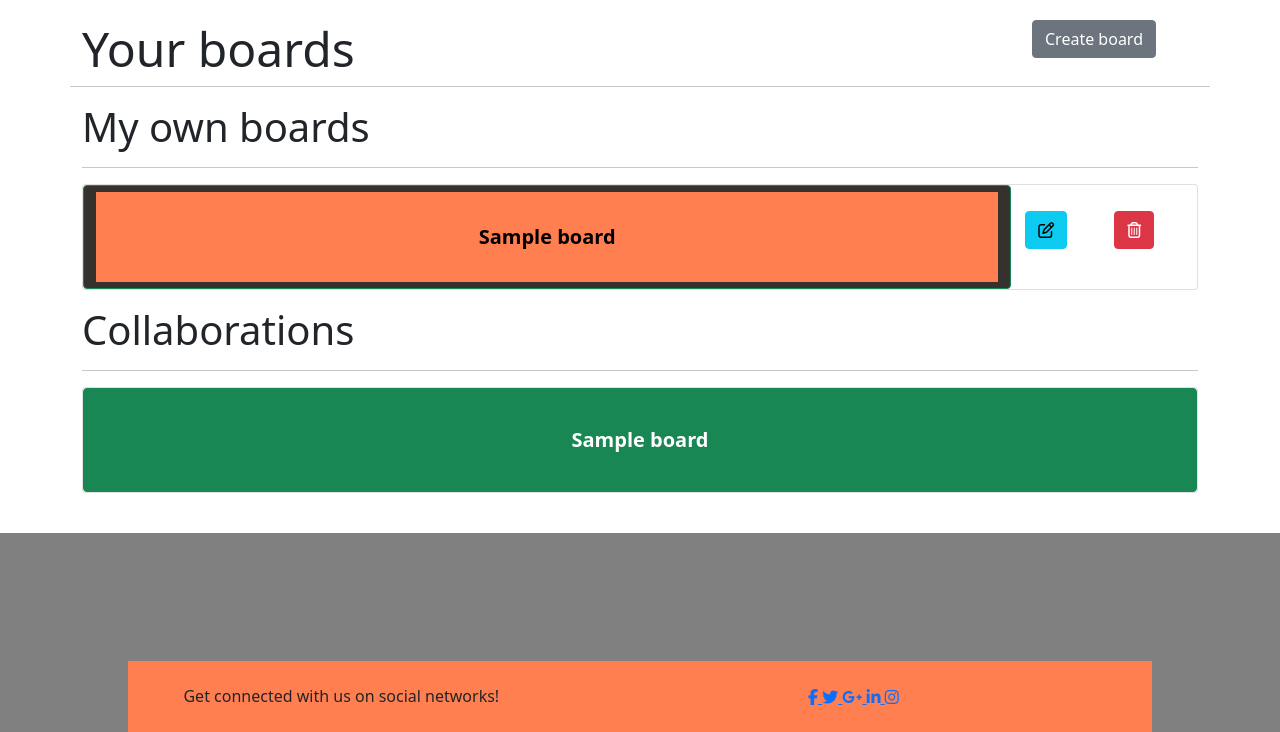
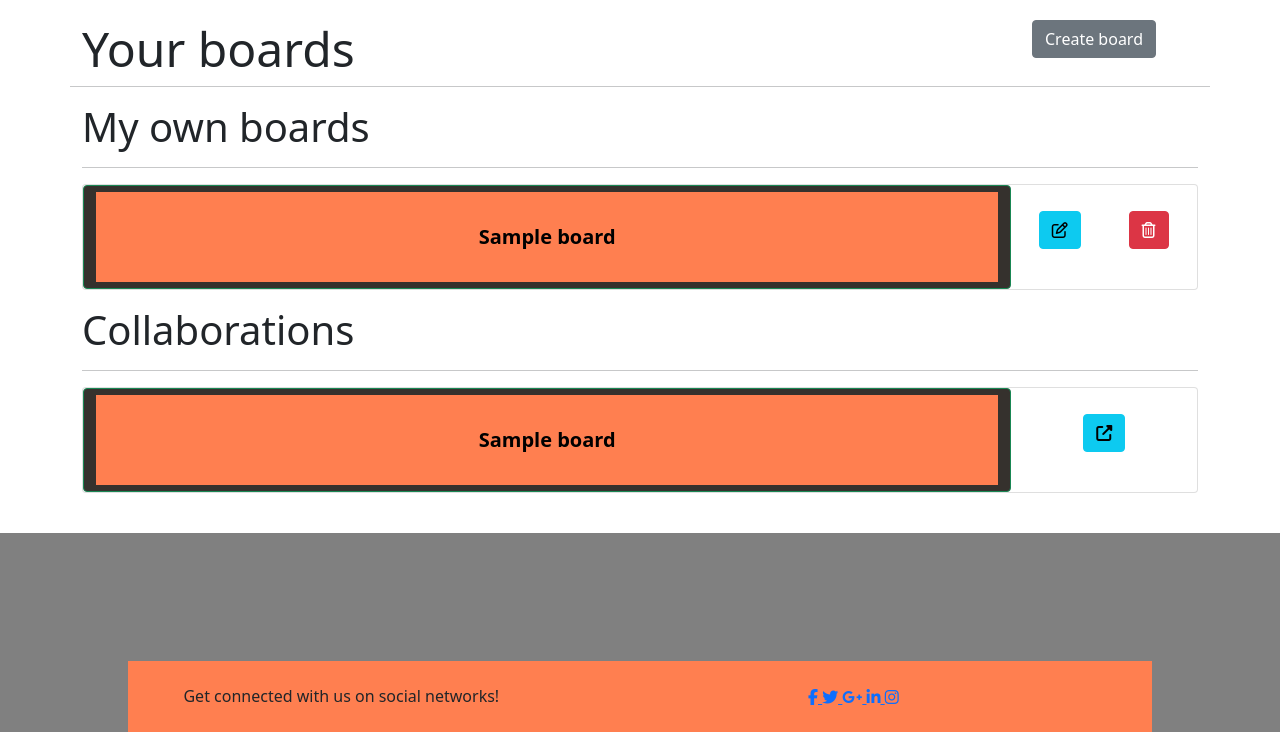
Before and after one commit to frangrande91/TP_Metod, a Django app: page /tasks/board-list/ in a window 1280 px wide. Shown: the part 56-788 px from the top of the page. Run offline with Django 3.2, Linux system fonts and the light colour scheme; a user stored in the database is signed in; tables that the repository leaves empty hold one stand-in row (values such as "Sample post"); some libraries are stand-ins or nearby versions.

Commit message:
Colaboration functionality completed

```diff
--- a/tasks/models.py
+++ b/tasks/models.py
@@ -26,6 +26,14 @@ class Board(models.Model):
 
         return is_owner
 
+    def is_collaborate(self, user):
+        team = self.team.all()
+
+        for col in team:
+            if col.id == user.id:
+                return True
+
+        return False
 
 class Category(models.Model):
     id = models.AutoField(primary_key=True)
--- a/tasks/url.py
+++ b/tasks/url.py
@@ -20,4 +20,5 @@ urlpatterns = [
     path('board-create/', login_required(views.BoardCreate.as_view()), name="board-create"),
     path('board-delete/<str:pk>/', login_required(views.BoardDelete.as_view()), name="board-delete"),
     path('board-update/<str:pk>/', login_required(views.board_update), name="board-update"),
+    path('board-collaboration-exit/<str:pk_board>/', login_required(views.board_collaborate_exit), name="board-collaboration-exit"),
 ]
--- a/tasks/views.py
+++ b/tasks/views.py
@@ -1,4 +1,7 @@
+import json
+
 from django.contrib import messages
+from django.db.models import Manager
 from django.shortcuts import render, redirect
 from django.utils.decorators import method_decorator
 
@@ -199,14 +202,48 @@ def board_update(request, pk):
 
         if request.method == 'POST':
             board.name = request.POST['name']
+            collaborators = request.POST.getlist('collaborators')
+            print(collaborators)
+            team = board.team.all()
+
+            for col in team:
+                board.team.remove(col)
+
+            for col_id in collaborators:
+                user = MyUser.objects.get(id=col_id)
+                board.team.add(user)
             board.save()
+            return redirect('/tasks/board-list/')
+
+        currently_collaborators = board.team.all()
+        friends = user.friends.filter()
+        friends_no_collaborators = []
+
+        for friend in friends:
+            if not board.is_collaborate(friend):
+                friends_no_collaborators.append(friend)
+
+        context = {'board': board, 'currently_collaborators': currently_collaborators,
+                   'friends_no_collaborators': friends_no_collaborators}
+        return render(request, 'tasks/board-update.html', context)
+
+    return redirect('/tasks/board-list/')
 
 
-        friends = user.friends.all()
-        context = {'board': board, 'friends': friends}
-        return render(request, 'tasks/board-update.html', context)
+def board_collaborate_exit(request, pk_board):
 
-    return render(request, 'tasks/board-list.html')
+    user = MyUser.objects.get(id=request.user.id)
+    board = Board.objects.get(id=pk_board)
+
+    if board.is_collaborate(user):
+        if request.method == 'POST':
+            board.team.remove(user)
+            return redirect('/tasks/board-list/')
+
+        context = {'board': board}
+        return render(request, 'tasks/board-collaboration-exit.html', context)
+
+    return redirect('/tasks/board-list/')
 
 
 
@@ -252,8 +289,6 @@ class BoardUpdate(UpdateView):
     success_url = '/tasks/board-list/'
 
 
-
-
 """
 class CategoryList(ListView):
     model = Category
--- a/templates/tasks/board-list.html
+++ b/templates/tasks/board-list.html
@@ -1,6 +1,5 @@
 {% extends 'base.html' %}
 {% block content %}
-
     <div class="container">
         <div class="row">
             <div class="col-10">
@@ -14,6 +13,7 @@
               <div class="display-6">My own boards</div>
                   <hr>
           </div>
+        {% if own.count > 0 %}
             {% for board in own %}
                 <div class="col-12">
                     <div class="card mb-3">
@@ -28,10 +28,10 @@
                         <div class="col-md-2">
                           <div class="card-body">
                               <div class="row">
-                               <div class="col-6" style="padding: 10px;">
+                               <div class="col-6 text-center" style="padding: 10px;">
                                     <a class="btn btn-info" href="{% url 'board-update' board.id %}"><i class="far fa-edit"></i></a>
                                 </div>
-                                <div class="col-6" style="padding: 10px;">
+                                <div class="col-6 text-center" style="padding: 10px;">
                                     <a class="btn btn-danger" href="{% url 'board-delete' board.id %}"><i class="far fa-trash-alt"></i></a>
                                 </div>
                               </div>
@@ -42,39 +42,48 @@
                     </div>
                 </div>
             {% endfor %}
+          {% else %}
+            <div class="alert alert-warning" role="alert">
+                You do not have any board yet!
+            </div>
+          {% endif %}
 
          <div class="col-12">
               <div class="display-6">Collaborations</div>
                   <hr>
           </div>
+        {% if collaborations.count > 0 %}
             {% for board in collaborations %}
                 <div class="col-12">
                     <div class="card mb-3">
                       <div class="row g-0">
-                        <div class="col-md-12">
-                            <a href="{% url 'board-view' board.id %}" class="btn btn-success" role="button" style="width: 100%">
-                                <div style="padding: 30px">
-                                    <b style="font-size: 20px">{{ board.name }}</b>
+                        <div class="col-md-10">
+                            <a href="{% url 'board-view' board.id %}" class="btn btn-success board-style" role="button" style="width: 100% ; background-color: #35312D">
+                                <div style="padding: 30px; background-color: coral">
+                                    <b style="font-size: 20px; color: black">{{ board.name }}</b>
                                 </div>
                             </a>
                         </div>
-{% comment %}                        <div class="col-md-2">
+                        <div class="col-md-2">
+
                           <div class="card-body">
                               <div class="row">
-                               <div class="col-6" style="padding: 10px;">
-                                    <a class="btn btn-info" href="{% url 'board-update' board.id %}">Update</a>
-                                </div>
-                                <div class="col-6" style="padding: 10px;">
-                                    <a class="btn btn-danger" href="{% url 'board-delete' board.id %}">Delete</a>
+                               <div class="col-12 text-center" style="padding: 10px;">
+                                    <a class="btn btn-info" href="{% url 'board-collaboration-exit' board.id %}"><i class="fas fa-external-link-alt"></i></a>
                                 </div>
                               </div>
-
                           </div>
-                        </div>{% endcomment %}
+                        </div>
                       </div>
                     </div>
                 </div>
             {% endfor %}
+        {% else %}
+            <div class="alert alert-warning" role="alert">
+                You are not a collaborator in any board yet!
+            </div>
+        {% endif %}
+
               {% if messages %}
 
                         {% for message in messages %}
```
Also changed, not shown: templates/tasks/board-collaboration-exit.html (added, +9 -0 lines), templates/tasks/board-update.html (+5 -2 lines), templates/user/friends-add.html (+13 -2 lines), user/migrations/0004_alter_myuser_boardstocollaborate.py.
